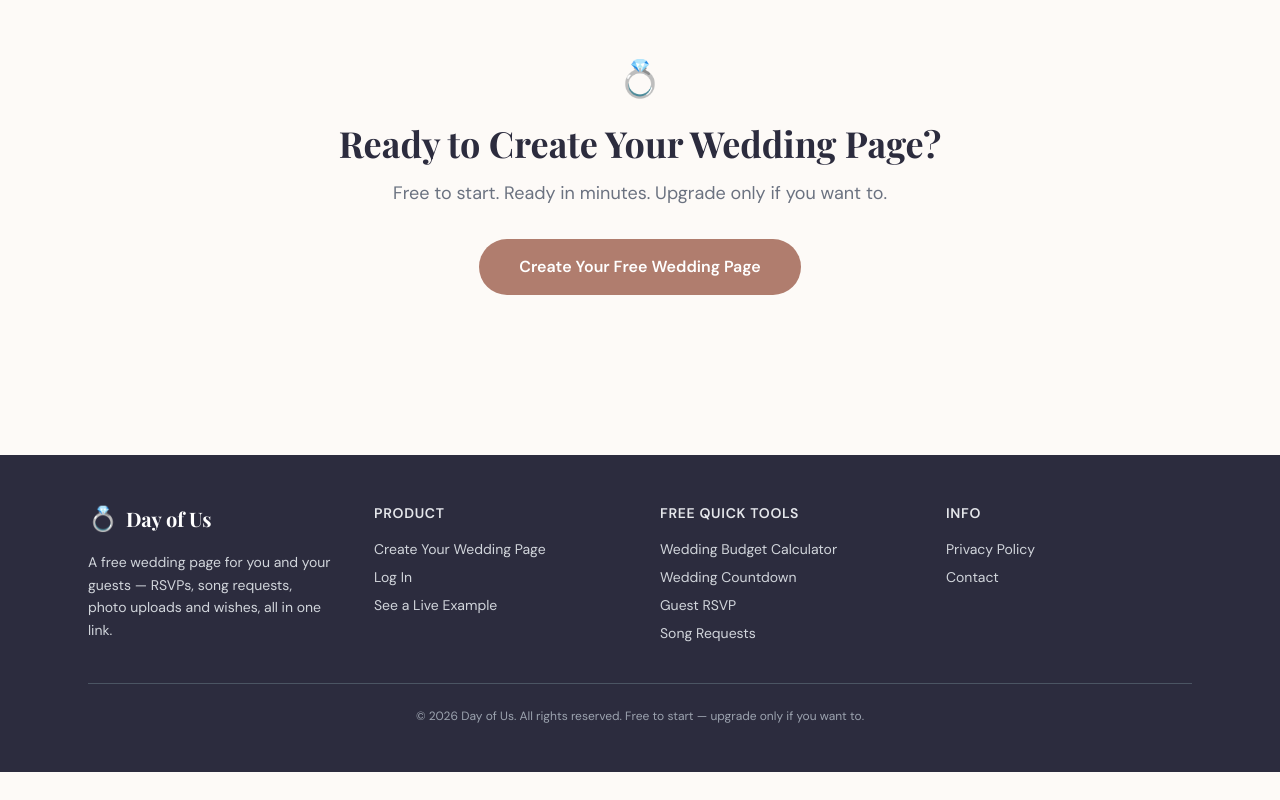
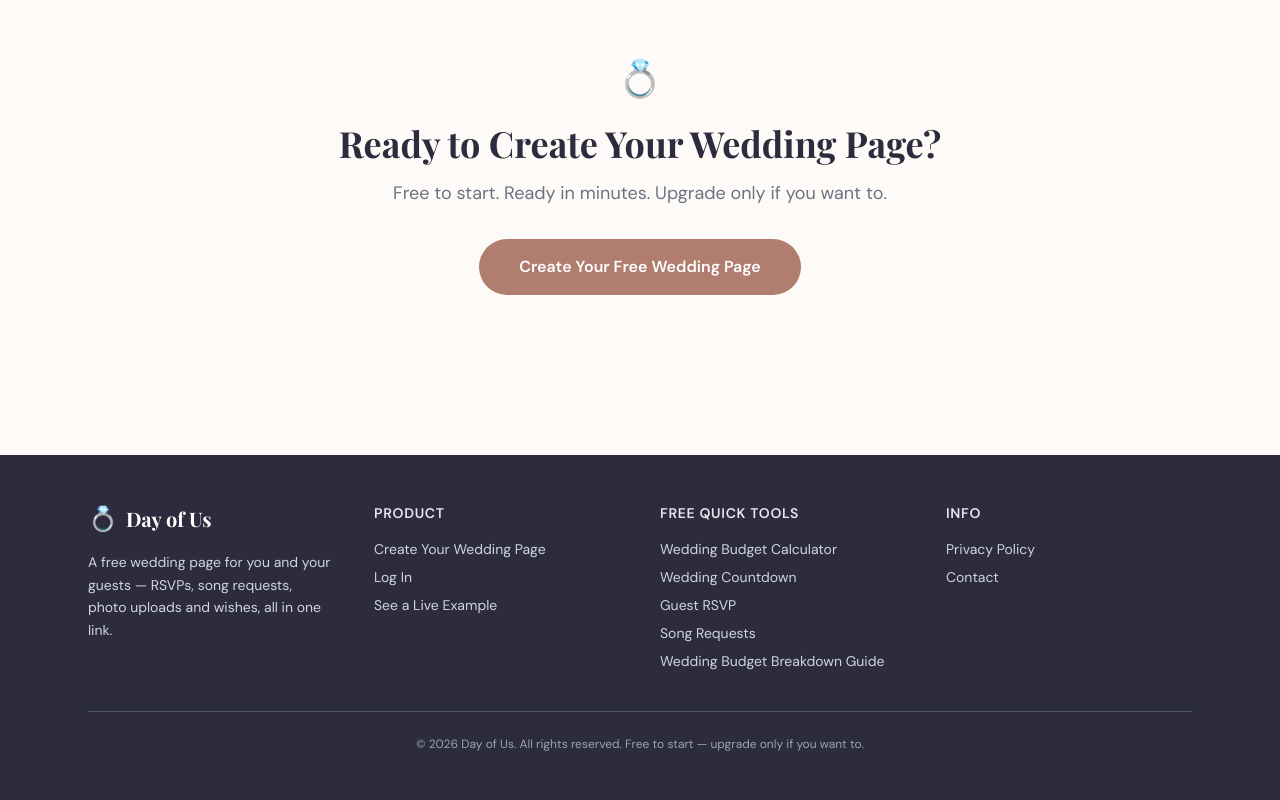
Before and after one commit to DayofUs/DayofUs, a Next.js app: page / in a window 1280 px wide. Shown: the part 3636-4436 px from the top of the page. Before the commit the page ends 4408 px from the top, so only its background shows below. Built offline with nearby package versions, Linux system fonts and the light colour scheme; no server answers; a web font is replaced by a local one.

Commit message:
Update Footer.tsx

```diff
--- a/components/Footer.tsx
+++ b/components/Footer.tsx
@@ -27,6 +27,7 @@ export default function Footer() {
               <li><Link href="/countdown" className="hover:text-white transition-colors">Wedding Countdown</Link></li>
               <li><Link href="/rsvp" className="hover:text-white transition-colors">Guest RSVP</Link></li>
               <li><Link href="/playlist" className="hover:text-white transition-colors">Song Requests</Link></li>
+              <li><Link href="/guides/wedding-budget-breakdown" className="hover:text-white transition-colors">Wedding Budget Breakdown Guide</Link></li>
             </ul>
           </div>
           <div>
```
